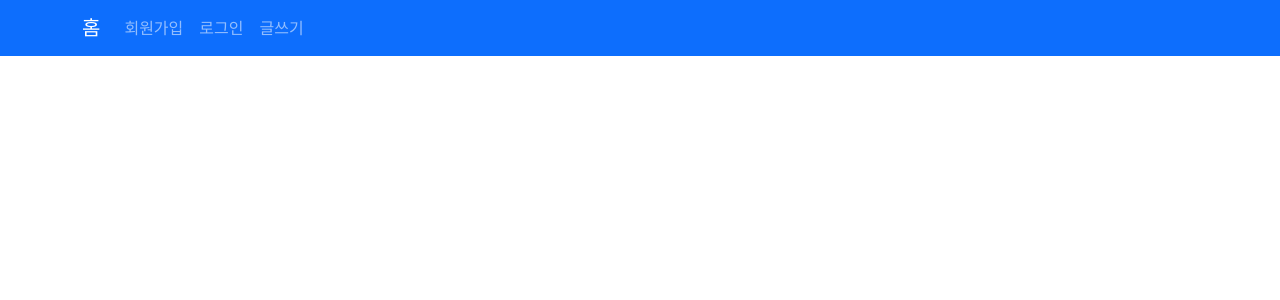
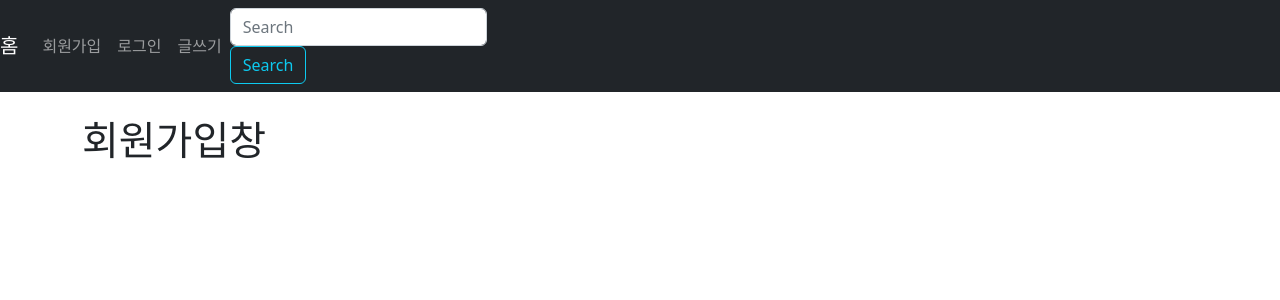
Before and after one commit to daehi8/study-springboot-react, a React (Create React App) app: page /joinForm in a window 1280 px wide. Shown: the top 300 px of the page. Built offline with nearby package versions, Linux system fonts and the light colour scheme.

Commit message:
Add Home

```diff
--- /dev/null
+++ b/src/components/BookItem.js
@@ -0,0 +1,19 @@
+import React from "react";
+import { Card } from "react-bootstrap";
+import { Link } from "react-router-dom";
+
+const BookItem = (props) => {
+  const { id, title } = props.book;
+  return (
+    <Card>
+      <Card.Body>
+        <Card.Title>{title}</Card.Title>
+        <Link to={"/book/" + id} className="btn btn-primary">
+          상세보기
+        </Link>
+      </Card.Body>
+    </Card>
+  );
+};
+
+export default BookItem;
--- a/src/components/Header.js
+++ b/src/components/Header.js
@@ -1,17 +1,15 @@
-import Container from "react-bootstrap/Container";
-import Nav from "react-bootstrap/Nav";
-import Navbar from "react-bootstrap/Navbar";
+import React from "react";
+import { Button, Form, FormControl, Nav, Navbar } from "react-bootstrap";
 import { Link } from "react-router-dom";
 
-function ColorSchemesExample() {
+const Header = () => {
   return (
     <>
-      <Navbar bg="primary" variant="dark">
-        <Container>
+      <Navbar bg="dark" variant="dark">
         <Link to="/" className="navbar-brand">
           홈
         </Link>
-          <Nav className="me-auto">
+        <Nav className="mr-auto">
           <Link to="/joinForm" className="nav-link">
             회원가입
           </Link>
@@ -22,10 +20,14 @@ function ColorSchemesExample() {
             글쓰기
           </Link>
         </Nav>
-        </Container>
+        <Form inline>
+          <FormControl type="text" placeholder="Search" className="mr-sm-2" />
+          <Button variant="outline-info">Search</Button>
+        </Form>
       </Navbar>
+      <br />
     </>
   );
-}
+};
 
-export default ColorSchemesExample;
+export default Header;
--- a/src/pages/book/Home.js
+++ b/src/pages/book/Home.js
@@ -1,9 +1,23 @@
-import React from "react";
+import React, { useEffect, useState } from "react";
+import BookItem from "../../components/BookItem";
 
 const Home = () => {
+  const [books, setBooks] = useState([]);
+
+  // 함수 실행시 최초 한번 실행되는 것 + 상태값이 변경될때마다 실행
+  useEffect(() => {
+    fetch("http://localhost:8080/book/")
+      .then((res) => res.json())
+      .then((res) => {
+        setBooks(res);
+      }); // 비동기 함수
+  }, []);
+
   return (
     <div>
-      <h1>책리스트</h1>
+      {books.map((book) => (
+        <BookItem key={book.id} book={book} />
+      ))}
     </div>
   );
 };
--- a/src/pages/user/JoinForm.js
+++ b/src/pages/user/JoinForm.js
@@ -1,7 +1,11 @@
 import React from "react";
 
 const JoinForm = () => {
-  return <div></div>;
+  return (
+    <div>
+      <h1>회원가입창</h1>
+    </div>
+  );
 };
 
 export default JoinForm;
```
Lines whose indentation alone changed are shown as unchanged.
